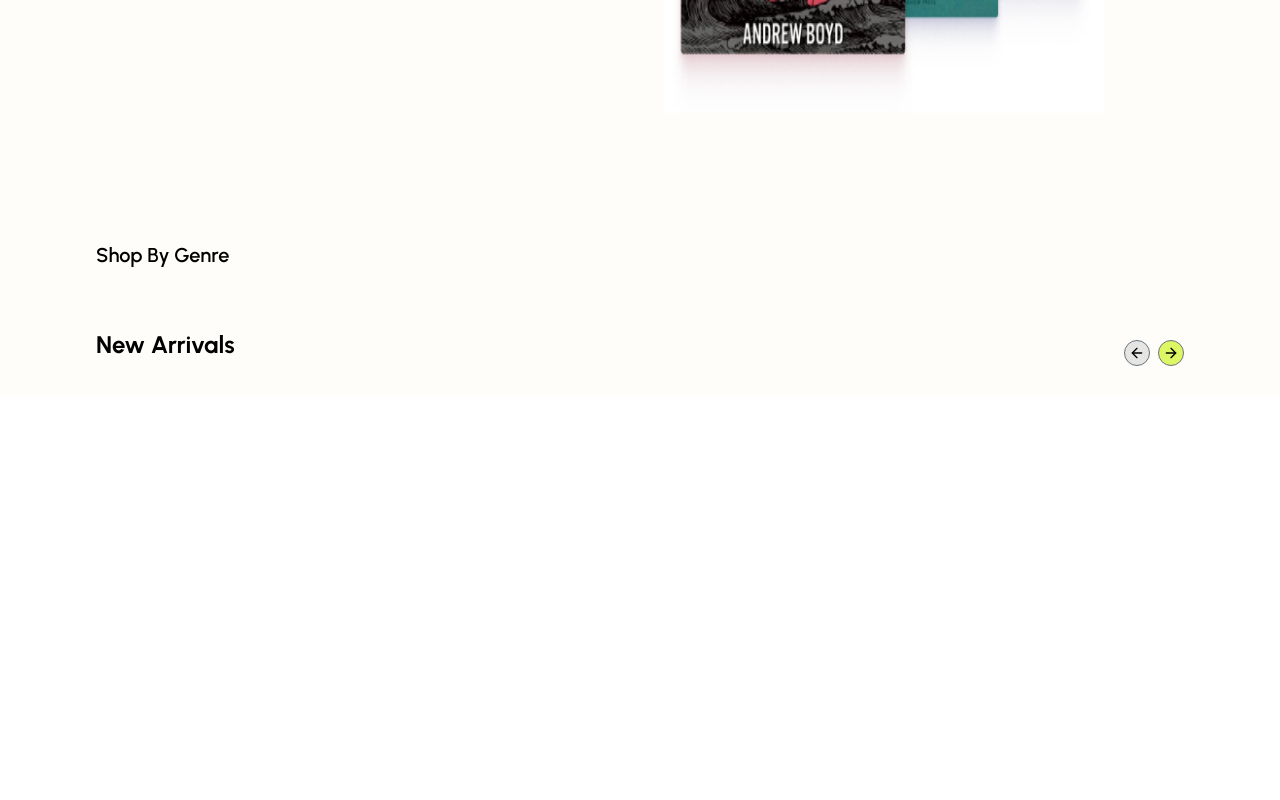
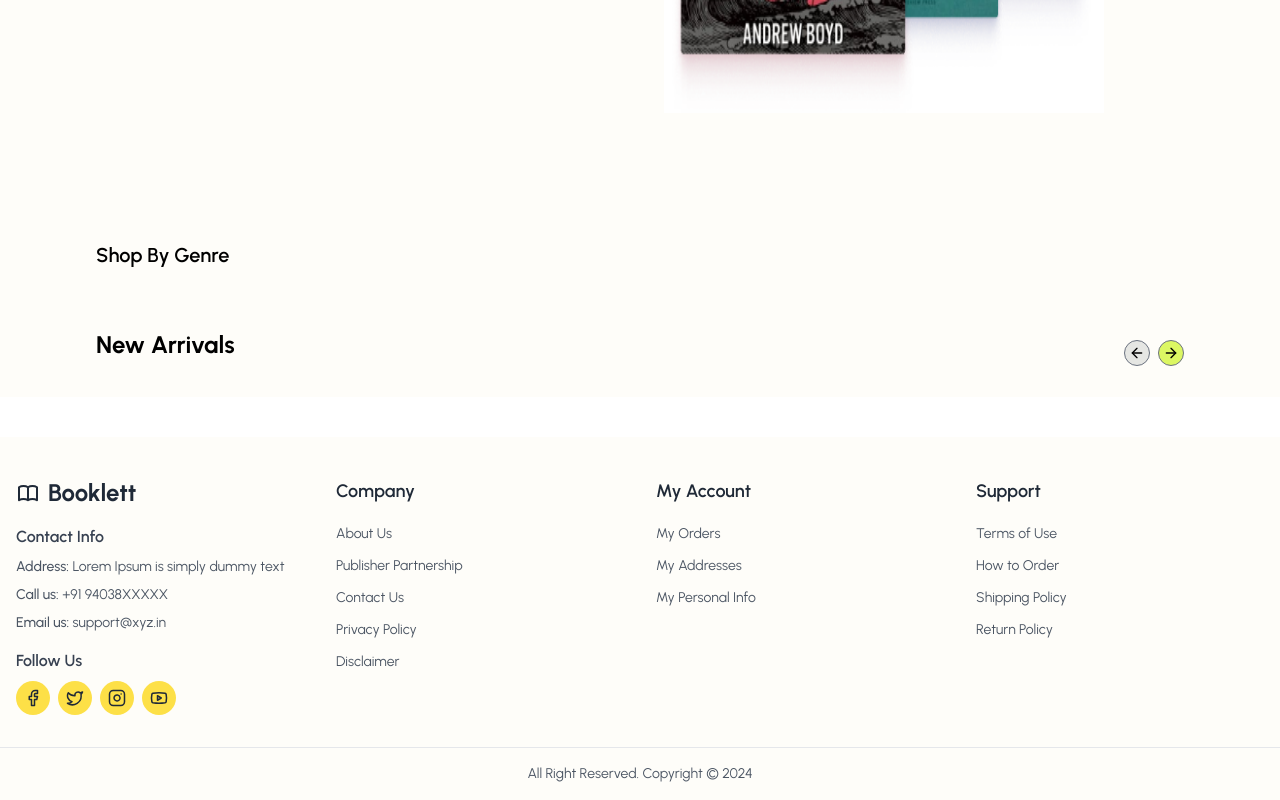
Before and after one commit to rabin2059/bookLet-frontend, a React (Vite) app: page / in a window 1280 px wide. Shown: the part 681-1481 px from the top of the page. Before the commit the page ends 1118 px from the top, so only its background shows below. Built offline with nearby package versions, Linux system fonts and the light colour scheme; the HTML template or start-up script is replaced by a standard one.

Commit message:
save point

```diff
--- /dev/null
+++ b/src/components/Footer.jsx
@@ -0,0 +1,99 @@
+import React from 'react';
+import { Facebook, Twitter, Instagram, Youtube } from 'lucide-react';
+
+const Footer = () => {
+  return (
+    <footer className="bg-web-background pt-10 pb-4">
+      <div className="container mx-auto px-4">
+        <div className="grid grid-cols-1 md:grid-cols-4 gap-8">
+          {/* Logo and Contact Info */}
+          <div className="space-y-4">
+            <div className="flex items-center">
+              <span className="text-2xl font-bold text-gray-800">
+                <span className="flex items-center">
+                  <svg xmlns="http://www.w3.org/2000/svg" className="h-6 w-6 mr-2" fill="none" viewBox="0 0 24 24" stroke="currentColor">
+                    <path strokeLinecap="round" strokeLinejoin="round" strokeWidth={2} d="M12 6.253v13m0-13C10.832 5.477 9.246 5 7.5 5S4.168 5.477 3 6.253v13C4.168 18.477 5.754 18 7.5 18s3.332.477 4.5 1.253m0-13C13.168 5.477 14.754 5 16.5 5c1.747 0 3.332.477 4.5 1.253v13C19.832 18.477 18.247 18 16.5 18c-1.746 0-3.332.477-4.5 1.253" />
+                  </svg>
+                  Booklett
+                </span>
+              </span>
+            </div>
+            <div className="space-y-2">
+              <h3 className="font-semibold text-gray-700">Contact Info</h3>
+              <p className="text-sm text-gray-600">
+                <span className="font-medium">Address:</span> Lorem Ipsum is simply dummy text
+              </p>
+              <p className="text-sm text-gray-600">
+                <span className="font-medium">Call us:</span> +91 94038XXXXX
+              </p>
+              <p className="text-sm text-gray-600">
+                <span className="font-medium">Email us:</span> support@xyz.in
+              </p>
+            </div>
+            <div className="space-y-2">
+              <h3 className="font-semibold text-gray-700">Follow Us</h3>
+              <div className="flex space-x-2">
+                <a href="#" className="bg-yellow-300 p-2 rounded-full hover:bg-yellow-400 transition-colors">
+                  <Facebook size={18} className="text-gray-800" />
+                </a>
+                <a href="#" className="bg-yellow-300 p-2 rounded-full hover:bg-yellow-400 transition-colors">
+                  <Twitter size={18} className="text-gray-800" />
+                </a>
+                <a href="#" className="bg-yellow-300 p-2 rounded-full hover:bg-yellow-400 transition-colors">
+                  <Instagram size={18} className="text-gray-800" />
+                </a>
+                <a href="#" className="bg-yellow-300 p-2 rounded-full hover:bg-yellow-400 transition-colors">
+                  <Youtube size={18} className="text-gray-800" />
+                </a>
+              </div>
+            </div>
+          </div>
+
+          {/* Company */}
+          <div className="space-y-4">
+            <h2 className="text-lg font-semibold text-gray-800">Company</h2>
+            <ul className="space-y-2">
+              <li><a href="#" className="text-gray-600 hover:text-gray-900 text-sm">About Us</a></li>
+              <li><a href="#" className="text-gray-600 hover:text-gray-900 text-sm">Publisher Partnership</a></li>
+              <li><a href="#" className="text-gray-600 hover:text-gray-900 text-sm">Contact Us</a></li>
+              <li><a href="#" className="text-gray-600 hover:text-gray-900 text-sm">Privacy Policy</a></li>
+              <li><a href="#" className="text-gray-600 hover:text-gray-900 text-sm">Disclaimer</a></li>
+            </ul>
+          </div>
+
+          {/* My Account */}
+          <div className="space-y-4">
+            <h2 className="text-lg font-semibold text-gray-800">My Account</h2>
+            <ul className="space-y-2">
+              <li><a href="#" className="text-gray-600 hover:text-gray-900 text-sm">My Orders</a></li>
+              <li><a href="#" className="text-gray-600 hover:text-gray-900 text-sm">My Addresses</a></li>
+              <li><a href="#" className="text-gray-600 hover:text-gray-900 text-sm">My Personal Info</a></li>
+            </ul>
+          </div>
+
+          {/* Support */}
+          <div className="space-y-4">
+            <h2 className="text-lg font-semibold text-gray-800">Support</h2>
+            <ul className="space-y-2">
+              <li><a href="#" className="text-gray-600 hover:text-gray-900 text-sm">Terms of Use</a></li>
+              <li><a href="#" className="text-gray-600 hover:text-gray-900 text-sm">How to Order</a></li>
+              <li><a href="#" className="text-gray-600 hover:text-gray-900 text-sm">Shipping Policy</a></li>
+              <li><a href="#" className="text-gray-600 hover:text-gray-900 text-sm">Return Policy</a></li>
+            </ul>
+          </div>
+        </div>
+      </div>
+
+      {/* Copyright */}
+      <div className="border-t border-gray-200 mt-8 pt-4">
+        <div className="container mx-auto px-4">
+          <p className="text-center text-sm text-gray-600">
+            All Right Reserved. Copyright © 2024
+          </p>
+        </div>
+      </div>
+    </footer>
+  );
+};
+
+export default Footer;
--- a/src/components/user/home/BookCard.jsx
+++ b/src/components/user/home/BookCard.jsx
@@ -100,7 +100,7 @@ const BookCard = ({ book }) => {
           <img
             src={book.imageUrl}
             alt={book.title}
-            className="w-full h-[386px] object-cover rounded-md"
+            className="w-full h-[386px] object-cover rounded-[20px]"
           />
         </Link>
         <div className="absolute top-2 right-2 rounded-full  bg-web-background p-2">
--- a/src/pages/user/Books.jsx
+++ b/src/pages/user/Books.jsx
@@ -3,6 +3,7 @@ import FilteringSection from "../../components/user/book list/FilterSection";
 import Loading from "../../components/basic components/Loading";
 import BookCard from "../../components/user/home/BookCard";
 import apiClient from "../../api/axios";
+import Footer from "../../components/Footer";
 
 const BookList = () => {
   const [selectedGenres, setSelectedGenres] = useState("");
@@ -89,6 +90,7 @@ const BookList = () => {
           </div>
         </div>
       </div>
+<Footer/>
     </div>
   );
 };
--- a/src/pages/user/Home.jsx
+++ b/src/pages/user/Home.jsx
@@ -2,14 +2,19 @@ import React from "react";
 import HeroSection from "../../components/user/home/HeroSection";
 import BookSection from "../../components/user/home/BookSection";
 import GenreSection from "../../components/user/home/GenreSection";
+import Footer from "../../components/Footer";
 
 const Home = () => {
   return (
+      <>
     <div className="bg-web-background px-24">
       <HeroSection />
       <GenreSection />
       <BookSection />
+
     </div>
+      <Footer/>
+      </>
   );
 };
 
```
